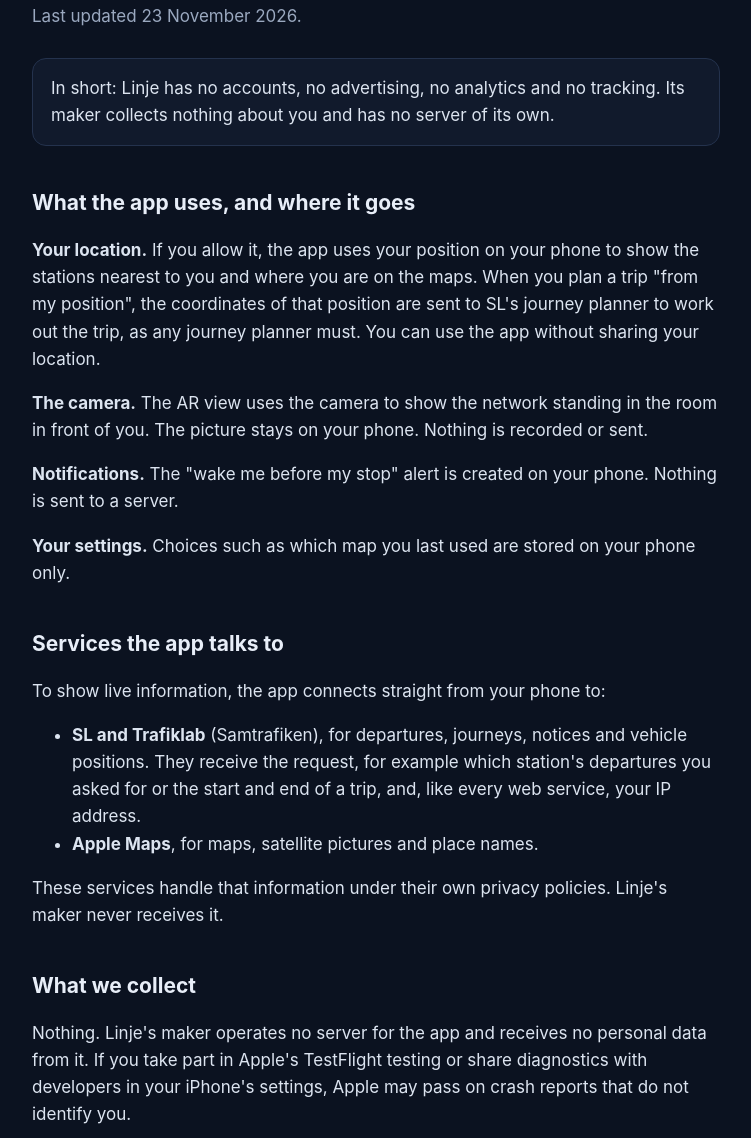
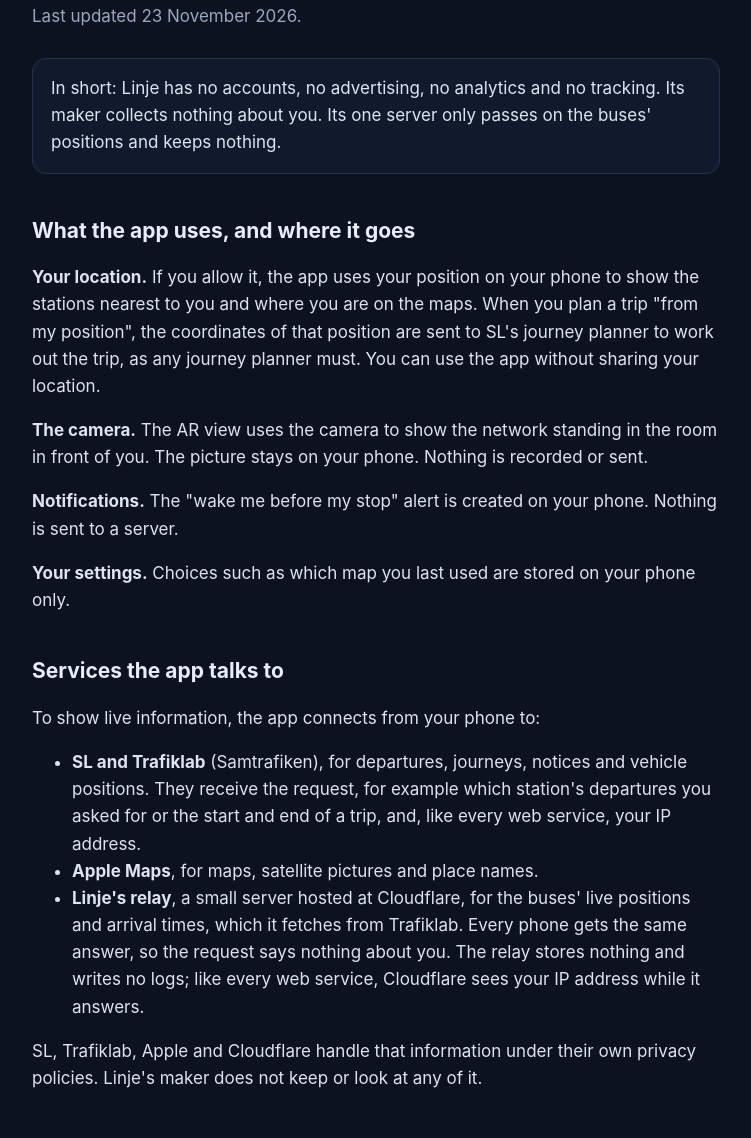
Before and after one commit to vzooot/linje-site, a plain HTML site: page privacy.html in a window 1280 px wide. Shown: the part 152-1290 px from the top of the page, without its empty margins (264-1015 px from the left). Drawn offline with Linux system fonts and the light colour scheme.

Commit message:
Update the site
Co-Authored-By: Claude Fable 5.2 <noreply@anthropic.com>

```diff
--- a/privacy.html
+++ b/privacy.html
@@ -11,21 +11,22 @@
 <nav><a href="index.html">Linje</a><a href="support.html">Support</a><a href="privacy.html">Privacy</a></nav>
 <h1>Privacy policy</h1>
 <p class="lead">Last updated 23 November 2026.</p>
-<p class="note">In short: Linje has no accounts, no advertising, no analytics and no tracking. Its maker collects nothing about you and has no server of its own.</p>
+<p class="note">In short: Linje has no accounts, no advertising, no analytics and no tracking. Its maker collects nothing about you. Its one server only passes on the buses' positions and keeps nothing.</p>
 <h2>What the app uses, and where it goes</h2>
 <p><strong>Your location.</strong> If you allow it, the app uses your position on your phone to show the stations nearest to you and where you are on the maps. When you plan a trip "from my position", the coordinates of that position are sent to SL's journey planner to work out the trip, as any journey planner must. You can use the app without sharing your location.</p>
 <p><strong>The camera.</strong> The AR view uses the camera to show the network standing in the room in front of you. The picture stays on your phone. Nothing is recorded or sent.</p>
 <p><strong>Notifications.</strong> The "wake me before my stop" alert is created on your phone. Nothing is sent to a server.</p>
 <p><strong>Your settings.</strong> Choices such as which map you last used are stored on your phone only.</p>
 <h2>Services the app talks to</h2>
-<p>To show live information, the app connects straight from your phone to:</p>
+<p>To show live information, the app connects from your phone to:</p>
 <ul>
 <li><strong>SL and Trafiklab</strong> (Samtrafiken), for departures, journeys, notices and vehicle positions. They receive the request, for example which station's departures you asked for or the start and end of a trip, and, like every web service, your IP address.</li>
 <li><strong>Apple Maps</strong>, for maps, satellite pictures and place names.</li>
+<li><strong>Linje's relay</strong>, a small server hosted at Cloudflare, for the buses' live positions and arrival times, which it fetches from Trafiklab. Every phone gets the same answer, so the request says nothing about you. The relay stores nothing and writes no logs; like every web service, Cloudflare sees your IP address while it answers.</li>
 </ul>
-<p>These services handle that information under their own privacy policies. Linje's maker never receives it.</p>
+<p>SL, Trafiklab, Apple and Cloudflare handle that information under their own privacy policies. Linje's maker does not keep or look at any of it.</p>
 <h2>What we collect</h2>
-<p>Nothing. Linje's maker operates no server for the app and receives no personal data from it. If you take part in Apple's TestFlight testing or share diagnostics with developers in your iPhone's settings, Apple may pass on crash reports that do not identify you.</p>
+<p>Nothing. The relay for the buses stores nothing, and Linje's maker receives no personal data from the app. If you take part in Apple's TestFlight testing or share diagnostics with developers in your iPhone's settings, Apple may pass on crash reports that do not identify you.</p>
 <h2>Children</h2>
 <p>The app is not aimed at children and collects nothing from anyone.</p>
 <h2>Changes</h2>
```
